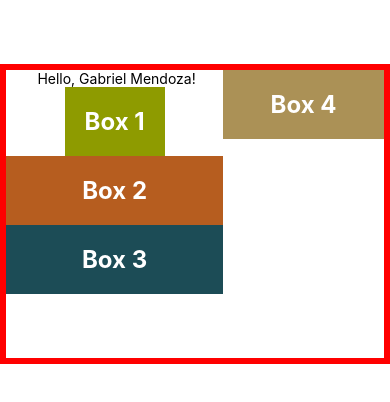
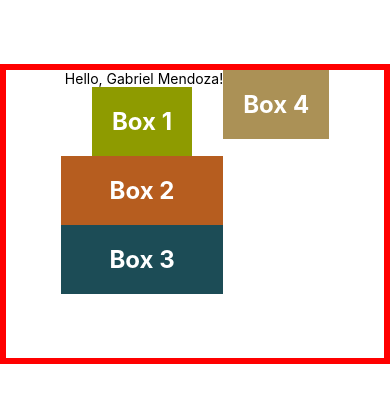
Before and after one commit to GabTheGreat25/Mobile-Prac-React-Native, a React Native app: screen / in a window 390 px wide. Shown: the top 402 px of the page. Built offline with nearby package versions, Linux system fonts and the light colour scheme.

Commit message:
Simple alignContent

```diff
--- a/App.js
+++ b/App.js
@@ -22,6 +22,7 @@ const styles = StyleSheet.create({
     // flex: 1,
     height: 300,
     flexWrap: "wrap",
+    alignContent: "center",
     backgroundColor: "#fff",
     marginTop: 64,
     borderWidth: 6,
```
